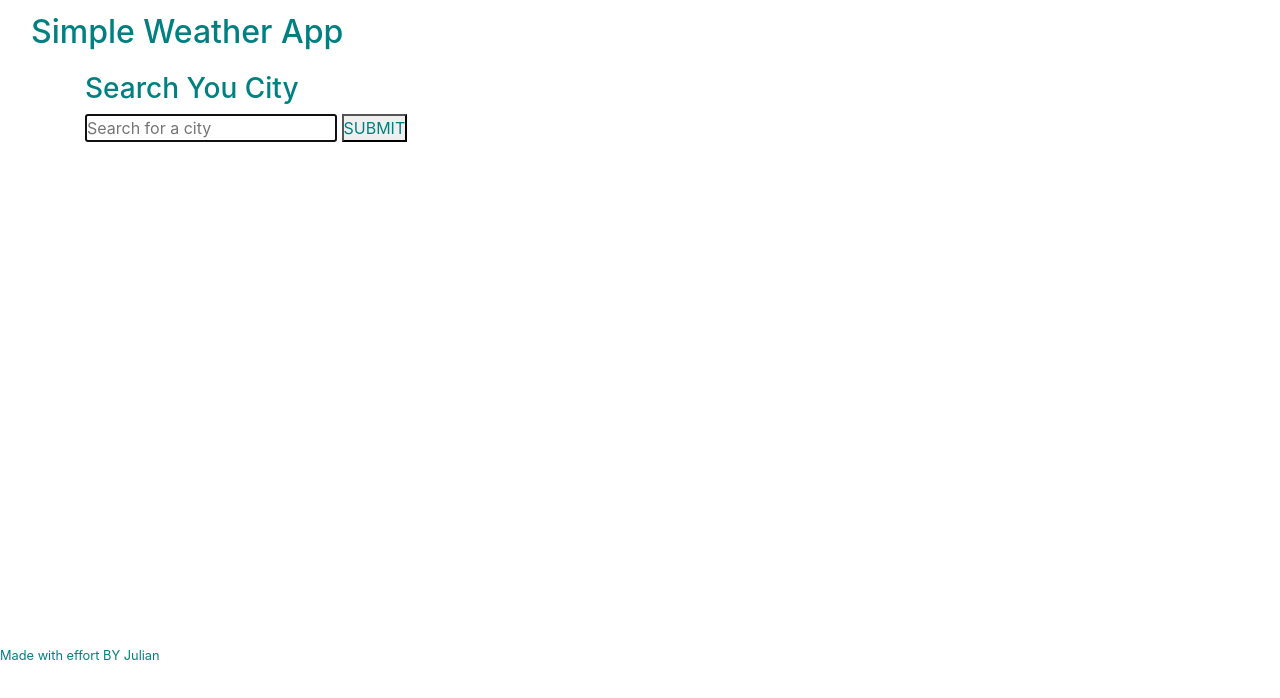
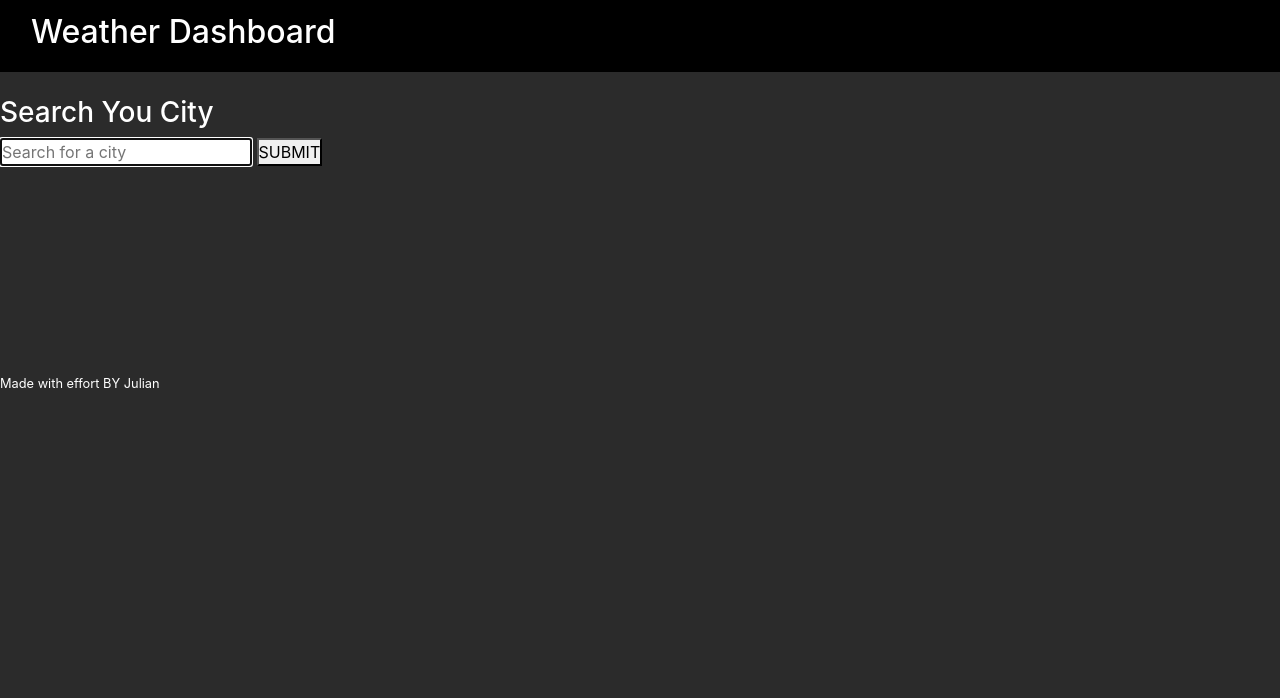
Before and after one commit to Ishaval/Wheather-DashBoard, a plain HTML site: page index.html in a window 1280 px wide. Drawn offline with nearby package versions, Linux system fonts and the light colour scheme.

Commit message:
added stylesheet

```diff
--- a/assets/css/style.css
+++ b/assets/css/style.css
@@ -1,22 +1,27 @@
-:root {
-  --bg_main: #0a1f44;
-  --text_light: #fff;
-  --text_med: #53627c;
-  --text_dark: #1e2432;
-  --red: #ff1e42;
-  --darkred: #c3112d;
-  --orange: #ff8c00;
-}
-
 * {
   margin: 0;
   padding: 0;
   box-sizing: border-box;
   font-weight: normal;
-
-  color: teal;
+  color: white;
+}
+body {
+  background-color: #2b2b2b;
+}
+header {
+  background-color: black;
+  color: white;
 }
 
+.container {
+  display: inline;
+}
+button {
+  color: black;
+}
+ul {
+  background-color: #53627c;
+}
 footer {
-  margin-top: 500px;
+  margin-top: 100px;
 }
--- a/index.html
+++ b/index.html
@@ -14,7 +14,7 @@
     <header>
       <nav class="navbar navbar-light">
         <div class="container-fluid">
-          <a class="navbar-brand" href="#"><h2>Simple Weather App</h2></a>
+          <a class="navbar-brand" href="#"><h2>Weather Dashboard</h2></a>
         </div>
       </nav>
     </header>
```
